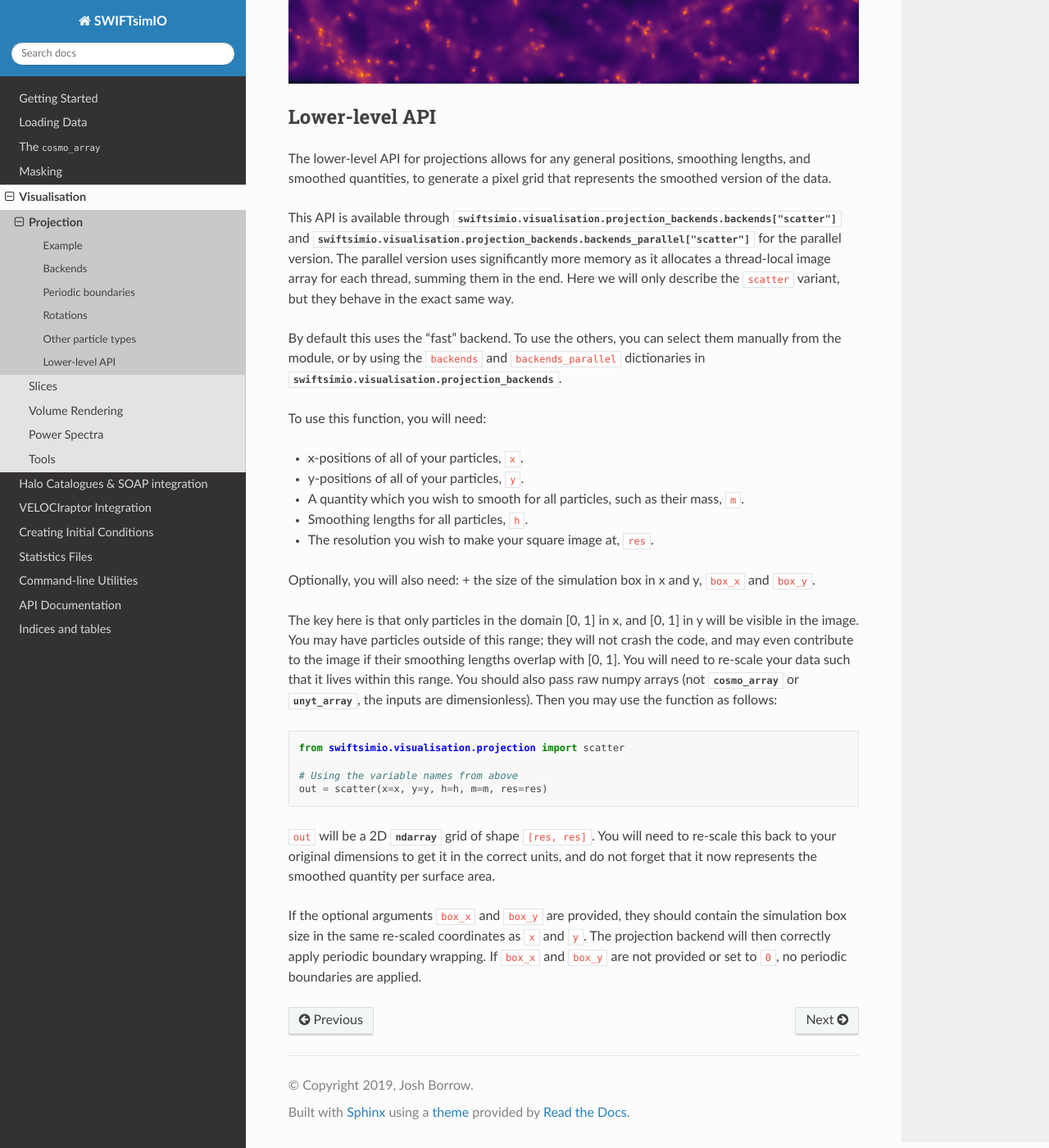
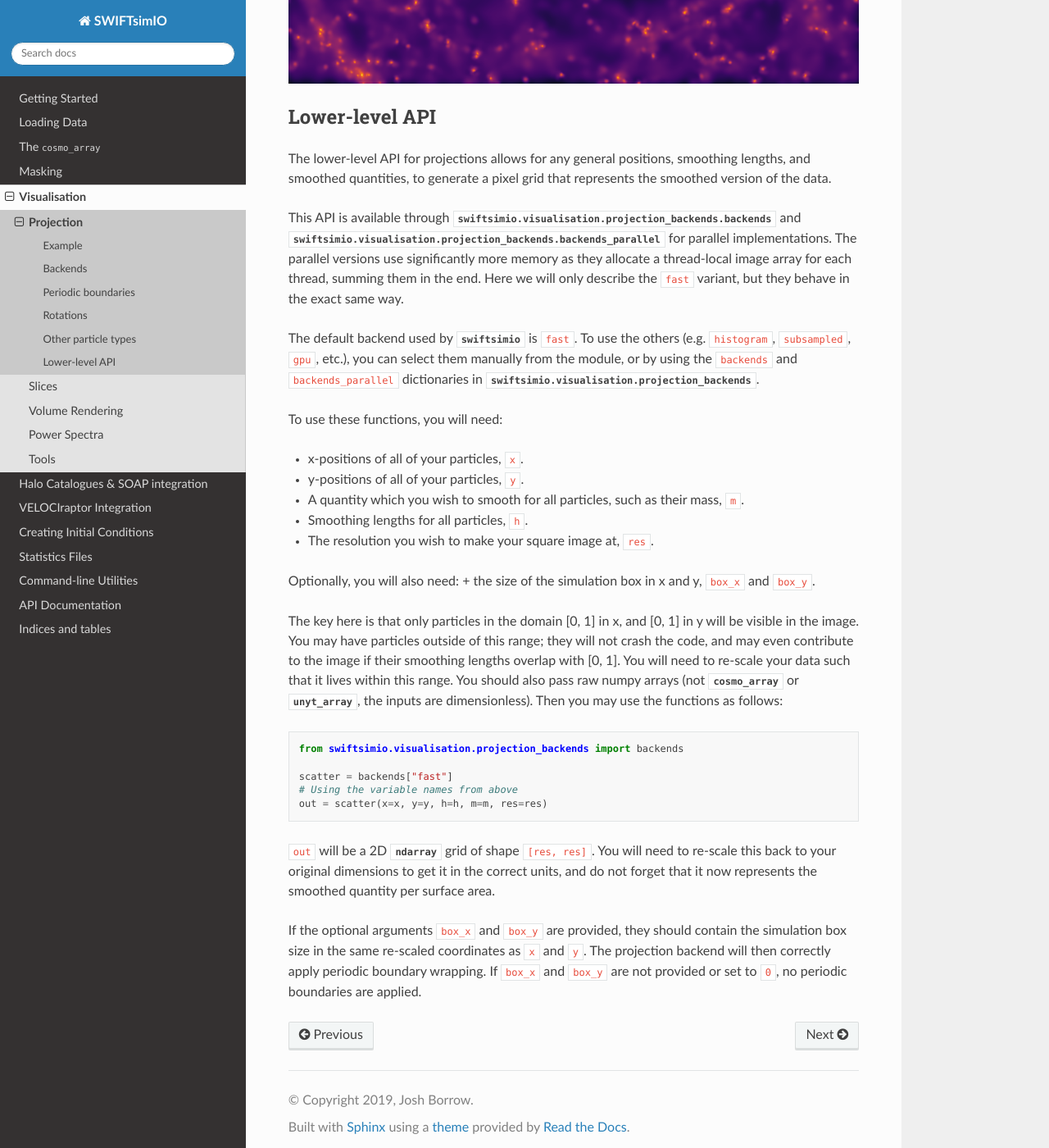
Before and after one commit to SWIFTSIM/swiftsimio, a Sphinx documentation site: the page built from docs/source/visualisation/projection.rst, in a window 1280 px wide and 1400 px high, scrolled down 7666 px. Shown: the whole window at 82% size. Built offline with Sphinx 7.4.7 and the Read the Docs theme 3.1.0, drawn with Linux system fonts in a browser that asks for light colours; pages that are not in the unit, such as notebooks, are missing from menus; the version number is read from the project's files by our own code.

Commit message:
Revise docs to point at visualisation backend APIs in their new locations. (#246)

```diff
--- a/docs/source/visualisation/projection.rst
+++ b/docs/source/visualisation/projection.rst
@@ -357,17 +357,16 @@ smoothing lengths, and smoothed quantities, to generate a pixel grid that
 represents the smoothed version of the data.
 
 This API is available through
-:obj:`swiftsimio.visualisation.projection_backends.backends["scatter"]` and
-:obj:`swiftsimio.visualisation.projection_backends.backends_parallel["scatter"]` for the parallel
-version. The parallel version uses significantly more memory as it allocates
+:obj:`swiftsimio.visualisation.projection_backends.backends` and
+:obj:`swiftsimio.visualisation.projection_backends.backends_parallel` for parallel implementations. The parallel versions use significantly more memory as they allocate
 a thread-local image array for each thread, summing them in the end. Here we
-will only describe the ``scatter`` variant, but they behave in the exact same way.
+will only describe the ``fast`` variant, but they behave in the exact same way.
 
-By default this uses the "fast" backend. To use the others, you can select them
+The default backend used by :mod:`swiftsimio` is ``fast``. To use the others (e.g. ``histogram``, ``subsampled``, ``gpu``, etc.), you can select them
 manually from the module, or by using the ``backends`` and ``backends_parallel``
 dictionaries in :mod:`swiftsimio.visualisation.projection_backends`.
 
-To use this function, you will need:
+To use these functions, you will need:
 
 + x-positions of all of your particles, ``x``.
 + y-positions of all of your particles, ``y``.
@@ -385,12 +384,13 @@ they will not crash the code, and may even contribute to the image if their
 smoothing lengths overlap with [0, 1]. You will need to re-scale your data
 such that it lives within this range. You should also pass raw numpy arrays (not
 :class:`~swiftsimio.objects.cosmo_array` or :class:`~unyt.array.unyt_array`, the
-inputs are dimensionless). Then you may use the function as follows:
+inputs are dimensionless). Then you may use the functions as follows:
 
 .. code-block:: python
 
-   from swiftsimio.visualisation.projection import scatter
+   from swiftsimio.visualisation.projection_backends import backends
 
+   scatter = backends["fast"]
    # Using the variable names from above
    out = scatter(x=x, y=y, h=h, m=m, res=res)
 
```
Also changed, not shown: docs/source/visualisation/slice.rst (+6 -5 lines), docs/source/visualisation/volume_render.rst (+7 -6 lines).
